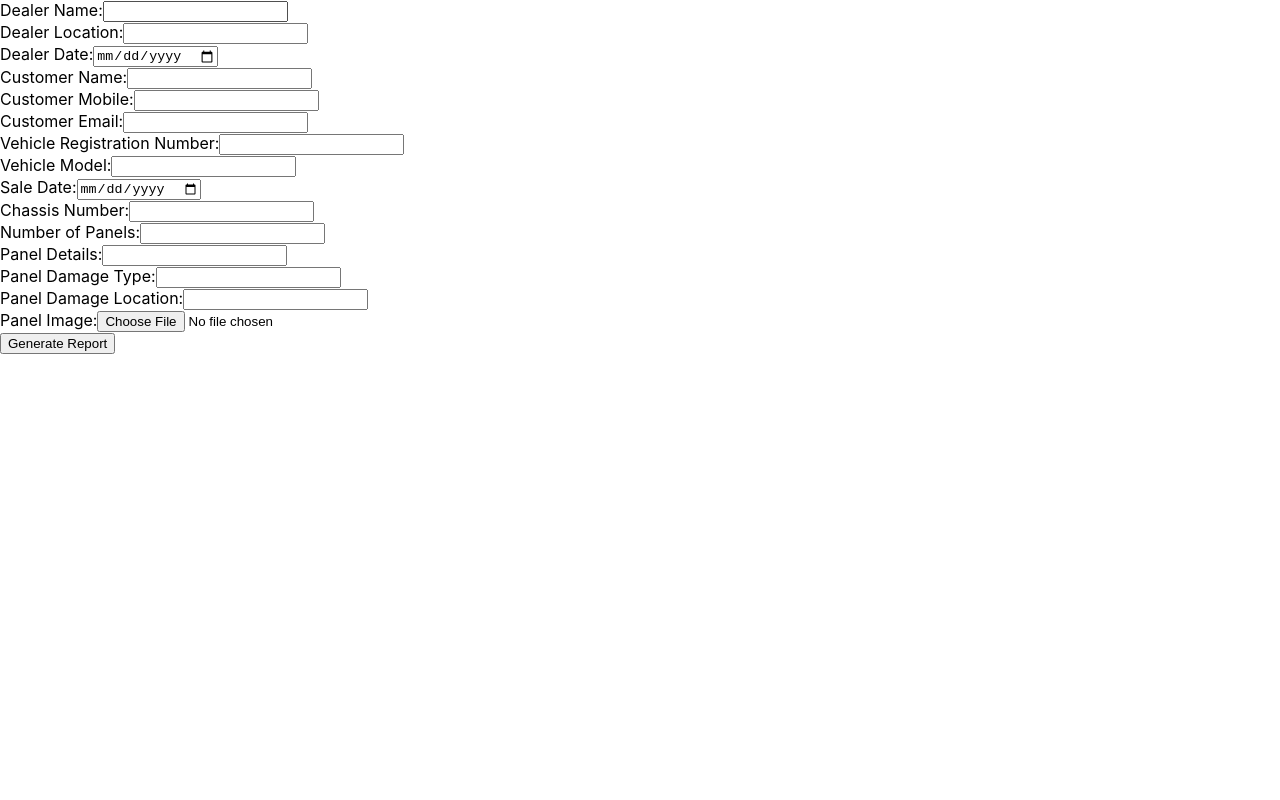
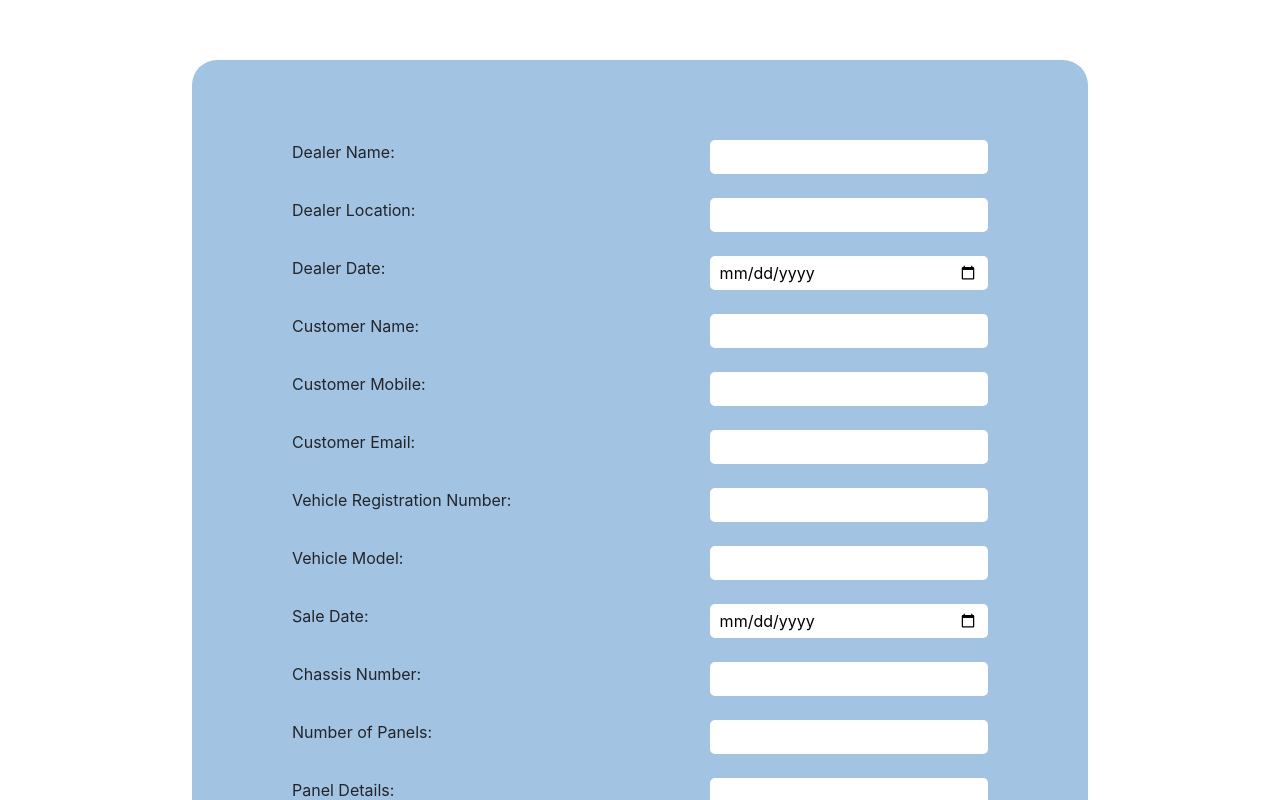
Before and after one commit to hiranmay1000/customer-car-report, a React (Create React App) app: page / in a window 1280 px wide. Shown: the top 800 px of the page. Built offline with nearby package versions, Linux system fonts and the light colour scheme.

Commit message:
added design

```diff
--- a/package.json
+++ b/package.json
@@ -7,10 +7,12 @@
     "@testing-library/react": "^13.4.0",
     "@testing-library/user-event": "^13.5.0",
     "jspdf": "^2.5.1",
+    "jspdf-autotable": "^3.5.28",
     "react": "^18.2.0",
     "react-bootstrap": "^2.7.2",
     "react-dom": "^18.2.0",
     "react-scripts": "5.0.1",
+    "sass": "^1.59.3",
     "web-vitals": "^2.1.4"
   },
   "scripts": {
--- a/public/index.html
+++ b/public/index.html
@@ -15,6 +15,8 @@
       user's mobile device or desktop. See https://developers.google.com/web/fundamentals/web-app-manifest/
     -->
     <link rel="manifest" href="%PUBLIC_URL%/manifest.json" />
+    <link href="https://cdn.jsdelivr.net/npm/bootstrap@5.3.0-alpha1/dist/css/bootstrap.min.css" rel="stylesheet" integrity="sha384-GLhlTQ8iRABdZLl6O3oVMWSktQOp6b7In1Zl3/Jr59b6EGGoI1aFkw7cmDA6j6gD" crossorigin="anonymous">
+
     <!--
       Notice the use of %PUBLIC_URL% in the tags above.
       It will be replaced with the URL of the `public` folder during the build.
@@ -39,5 +41,7 @@
       To begin the development, run `npm start` or `yarn start`.
       To create a production bundle, use `npm run build` or `yarn build`.
     -->
+    <script src="https://cdn.jsdelivr.net/npm/bootstrap@5.3.0-alpha1/dist/js/bootstrap.bundle.min.js" integrity="sha384-w76AqPfDkMBDXo30jS1Sgez6pr3x5MlQ1ZAGC+nuZB+EYdgRZgiwxhTBTkF7CXvN" crossorigin="anonymous"></script>
+
   </body>
 </html>
--- a/src/App.js
+++ b/src/App.js
@@ -1,5 +1,6 @@
 import React from 'react'
 import CustReportGen from './components/CustReportGen'
+import "./styles/CustReportGen.scss"
 
 export default function App() {
   return (
--- a/src/components/CustReportGen.jsx
+++ b/src/components/CustReportGen.jsx
@@ -80,7 +80,7 @@ export default function CustReportGen() {
     };
 
     return (
-        <div>
+        <div className="customer-input">
             <form onSubmit={handleSubmit}>
                 <label>
                     Dealer Name:
--- a/src/index.js
+++ b/src/index.js
@@ -2,7 +2,6 @@ import React from 'react';
 import ReactDOM from 'react-dom/client';
 import './index.css';
 import App from './App';
-import reportWebVitals from './reportWebVitals';
 
 const root = ReactDOM.createRoot(document.getElementById('root'));
 root.render(
@@ -10,8 +9,3 @@ root.render(
     <App />
   </React.StrictMode>
 );
-
-// If you want to start measuring performance in your app, pass a function
-// to log results (for example: reportWebVitals(console.log))
-// or send to an analytics endpoint. Learn more: https://bit.ly/CRA-vitals
-reportWebVitals();
--- /dev/null
+++ b/src/styles/CustReportGen.scss
@@ -0,0 +1,23 @@
+.customer-input{
+    width: 70%;
+    margin: 60px auto;
+    background-color: rgb(163, 195, 226);
+    border-radius: 25px;
+    padding: 80px 100px;
+
+    form{
+        label{
+            display: flex;
+            justify-content: space-between;
+
+            input{
+                border:none;
+                border-radius: 5px;
+                outline: none;
+                width: 40%;
+                padding: 5px 10px;
+            }
+        }
+    }
+
+}
```
Also changed, not shown: 1 other file (tests, documents, lock files or other folders).
